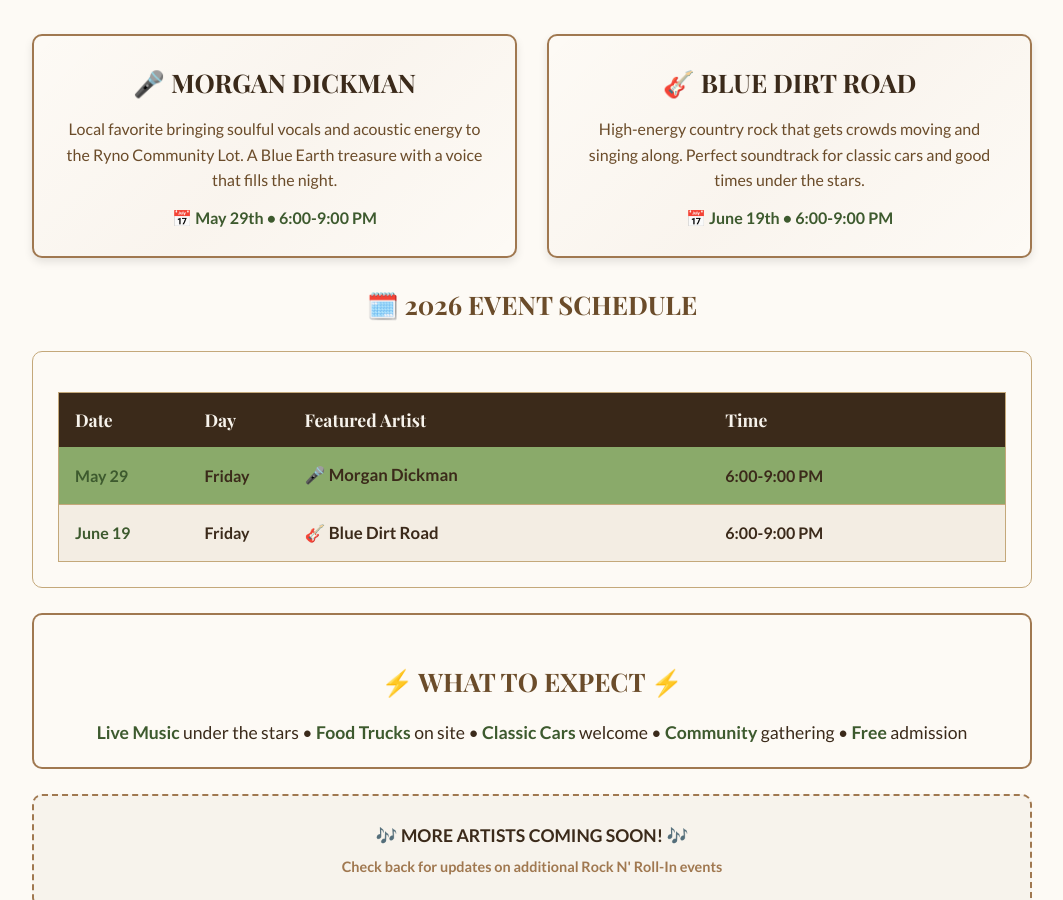
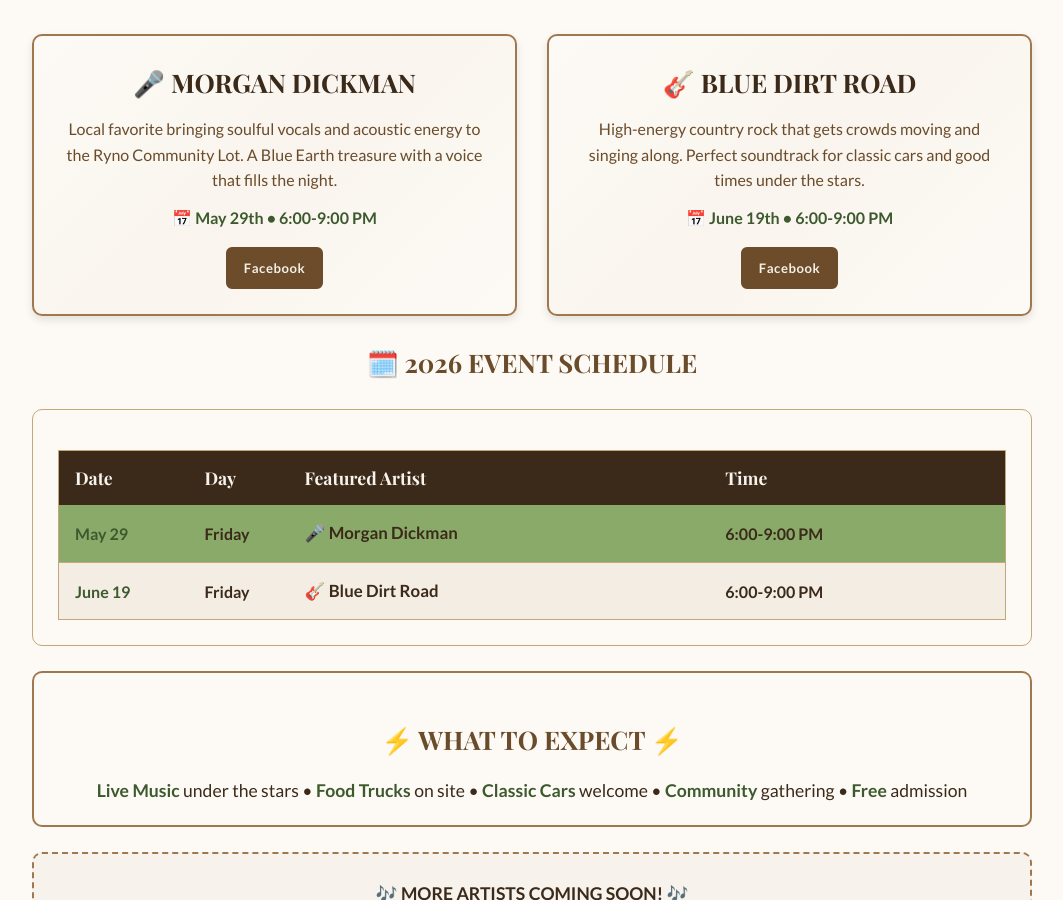
Before and after one commit to blueearthcommunitymarket/blueearthcommunitymarket.github.io, a Jekyll site: the page built from rynos-rockin-roll-in/index.html, in a window 1280 px wide and 900 px high, scrolled down 482 px. Shown: the whole window, without its empty margins (108-1171 px from the left). Built offline with Jekyll 4.4.1, drawn with Linux system fonts in a browser that asks for light colours; some web fonts are replaced.

Commit message:
Add Facebook links to featured musicians
- Added Morgan Dickman Facebook link to musician card
- Added Blue Dirt Road Facebook link to musician card
- Consistent styling with other vendor social media buttons
- Links open in new tab with proper rel attributes

```diff
--- a/rynos-rockin-roll-in/index.html
+++ b/rynos-rockin-roll-in/index.html
@@ -234,12 +234,18 @@
                 <h4>🎤 MORGAN DICKMAN</h4>
                 <p>Local favorite bringing soulful vocals and acoustic energy to the Ryno Community Lot. A Blue Earth treasure with a voice that fills the night.</p>
                 <p style="margin-top: 12px; font-weight: 700; color: var(--green-dark);">📅 May 29th • 6:00-9:00 PM</p>
+                <div style="margin-top: 16px;">
+                    <a href="https://www.facebook.com/share/1B4x7JT4SZ/?mibextid=wwXIfr" target="_blank" rel="noopener" class="btn btn-brown" style="font-size: 0.82rem; padding: 8px 16px;">Facebook</a>
+                </div>
             </div>
 
             <div class="musician-card">
                 <h4>🎸 BLUE DIRT ROAD</h4>
                 <p>High-energy country rock that gets crowds moving and singing along. Perfect soundtrack for classic cars and good times under the stars.</p>
                 <p style="margin-top: 12px; font-weight: 700; color: var(--green-dark);">📅 June 19th • 6:00-9:00 PM</p>
+                <div style="margin-top: 16px;">
+                    <a href="https://www.facebook.com/share/1CmRxzUgCj/?mibextid=wwXIfr" target="_blank" rel="noopener" class="btn btn-brown" style="font-size: 0.82rem; padding: 8px 16px;">Facebook</a>
+                </div>
             </div>
         </div>
 
```
